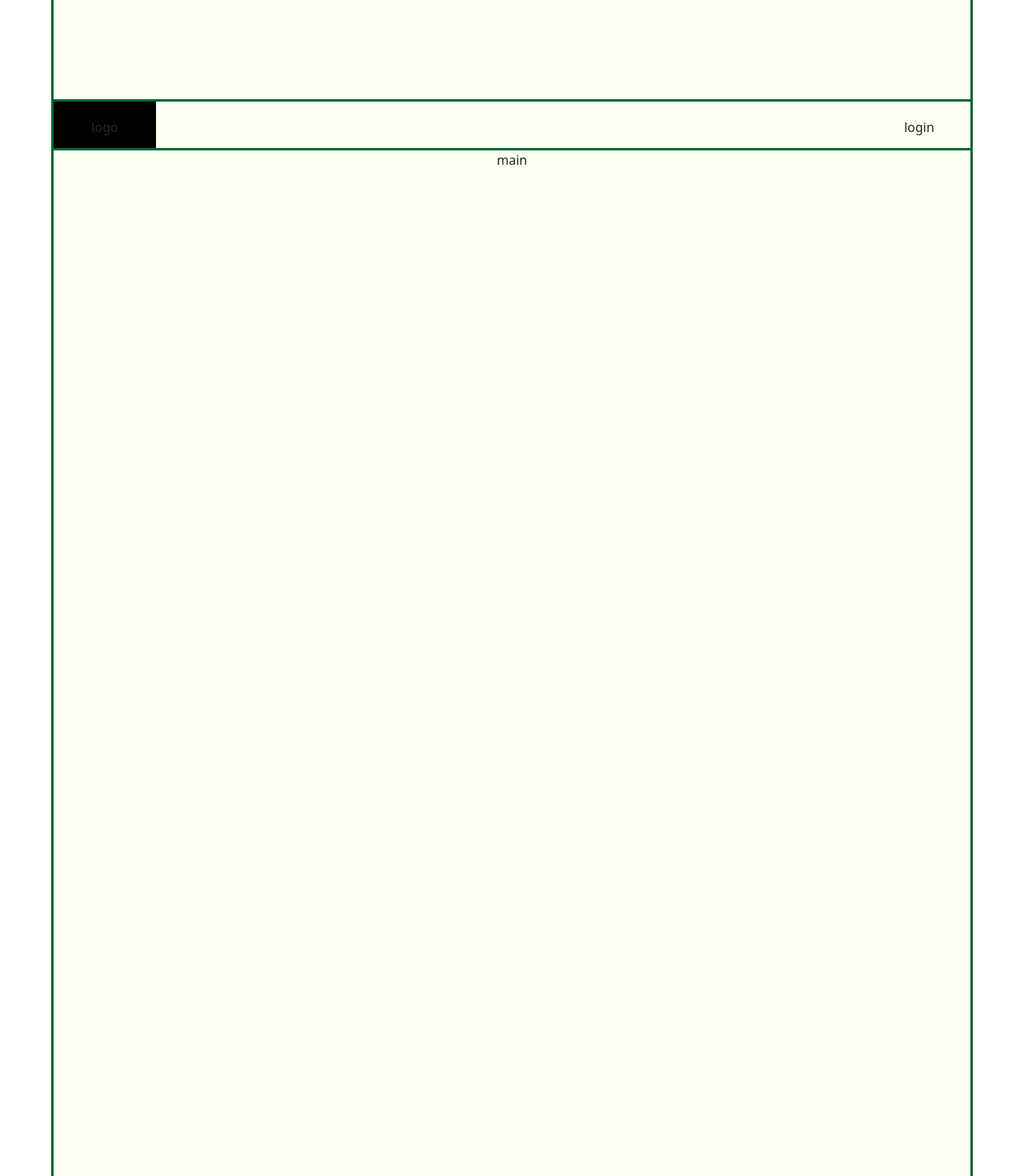
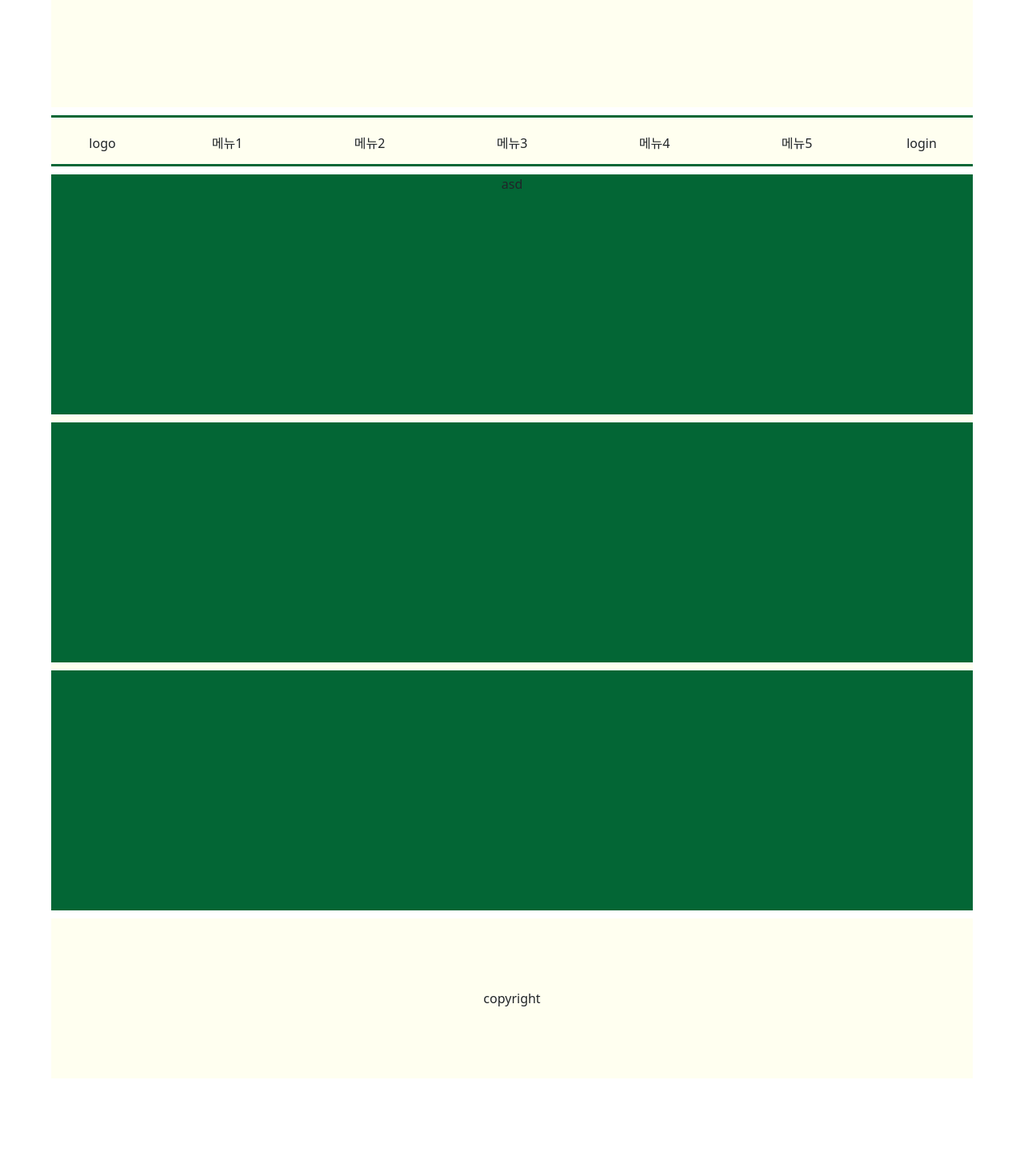
Before and after one commit to WhdWl/study-vue-vue2.0, a Vue app: page / in a window 1280 px wide. Shown: the part 260-1730 px from the top of the page at 80% size. After the commit the page ends 1618 px from the top, so only its background shows below. Built offline with nearby package versions, Linux system fonts and the light colour scheme.

Commit message:
레이아웃 수정

```diff
--- a/src/App.vue
+++ b/src/App.vue
@@ -1,9 +1,7 @@
 <template>
   <div id="app">
     <Header class="header"/>
-    <div class="sticky">
-      <TopBar class="topBar"/>
-    </div>
+    <TopBar class="sticky topBar"/>
     <div class="content">
       <router-view></router-view>
     </div>
@@ -13,7 +11,7 @@
 
 <style scoped>
   #app {
-    width: 1152px;
+    width: 1152px; /*1024 + 128*/
     /*1024*/
     /*512*/
     /*256*/
@@ -25,42 +23,50 @@
     /*4*/
     /*2*/
     /*1*/
-    background-color: #fffff0;
   }
   .header {
-    border-top: 3px solid #036635;
-    border-left: 3px solid #036635;
-    border-right: 3px solid #036635;
+    /*border-top: 3px solid #036635;*/
+    /*border-left: 3px solid #036635;*/
+    /*border-right: 3px solid #036635;*/
     height: 384px;
     line-height: 384px;
     text-align: center;
+    margin-top: 10px;
+    background-color: #fffff0;
   }
   .topBar {
     border-top: 3px solid #036635;
-    border-right: 3px solid #036635;
+    /*border-right: 3px solid #036635;*/
     border-bottom: 3px solid #036635;
-    border-left: 3px solid #036635;
+    /*border-left: 3px solid #036635;*/
     /*padding-bottom: 10px solid #036635;*/
     /*margin-bottom: 10px solid #036635;*/
     height: 64px;
     line-height: 64px;
+    margin-top: 10px;
+    background-color: #fffff0;
   }
   .sticky {
     position: sticky;
     top: 0px;
   }
   .content {
-    border-left: 3px solid #036635;
-    border-right: 3px solid #036635;
+    margin-top: 10px;
+    /*border-left: 3px solid #036635;*/
+    /*border-right: 3px solid #036635;*/
+    background-color: #fffff0;
   }
   .footer {
-    border-top: 3px solid #036635;
-    border-right: 3px solid #036635;
-    border-bottom: 3px solid #036635;
-    border-left: 3px solid #036635;
+    /*border-top: 3px solid #036635;*/
+    /*border-right: 3px solid #036635;*/
+    /*border-bottom: 3px solid #036635;*/
+    /*border-left: 3px solid #036635;*/
     height: 200px;
     line-height: 200px;
     text-align: center;
+    margin-top: 10px;
+    margin-bottom: 10px;
+    background-color: #fffff0;
   }
 </style>
 
--- a/src/components/layout/TopBar.vue
+++ b/src/components/layout/TopBar.vue
@@ -22,7 +22,6 @@
   width: 128px;
   text-align: center;
   cursor: pointer;
-  background-color: #000000;
   margin: 0px 0px 0px 0px;
   border: 0px solid ;
   padding: 0px 0px 0px 0px;
--- a/src/components/layout/topBar/Menu.vue
+++ b/src/components/layout/topBar/Menu.vue
@@ -5,7 +5,6 @@
 
 <style scoped>
 div {
-  color: #fffff0;
   cursor: pointer;
 }
 </style>
--- a/src/views/Main.vue
+++ b/src/views/Main.vue
@@ -1,13 +1,19 @@
 <template>
   <div>
-    main
+    <div class="main">
+      <span>asd</span>
+    </div>
+    <div class="main"></div>
+    <div class="main"></div>
   </div>
 </template>
 
 <style scoped>
-div {
+.main {
   text-align: center;
-  height:2000px;
+  height:300px;
+  margin-top: 10px;
+  background-color: #036635;
 }
 </style>
 
```
